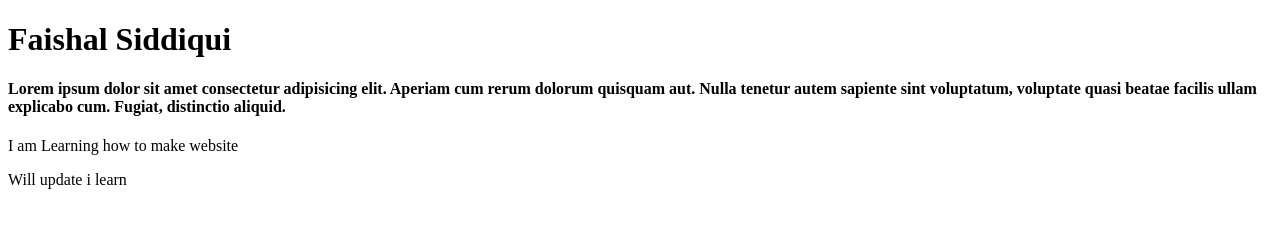
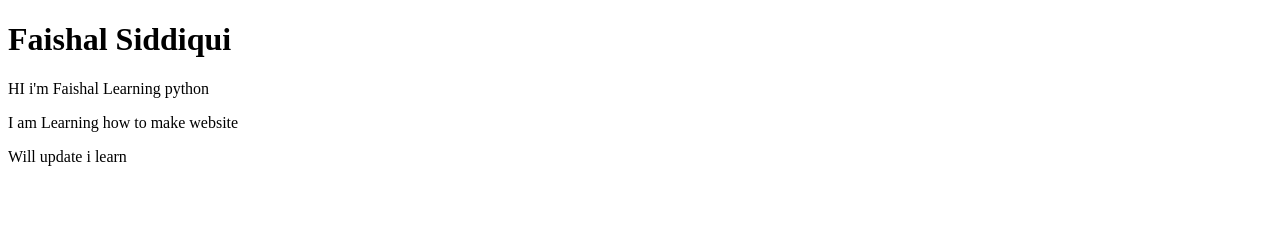
Before and after one commit to thefaishalsid/thefaishalsid.github.io, a plain HTML site: page index.html in a window 1280 px wide. Drawn offline with Linux system fonts and the light colour scheme.

Commit message:
Update index.html

```diff
--- a/index.html
+++ b/index.html
@@ -8,9 +8,8 @@
 <body>
 
     <h1>Faishal Siddiqui</h1>
-    <h4>Lorem ipsum dolor sit amet consectetur adipisicing elit.
-        Aperiam cum rerum dolorum quisquam aut. Nulla tenetur autem sapiente sint voluptatum,
-        voluptate quasi beatae facilis ullam explicabo cum. Fugiat, distinctio aliquid.</h4>
+    <p>HI i'm Faishal
+    Learning python </p>
 
 <p>I am Learning how to make website</p>
     <p>Will update i  learn</>
```
